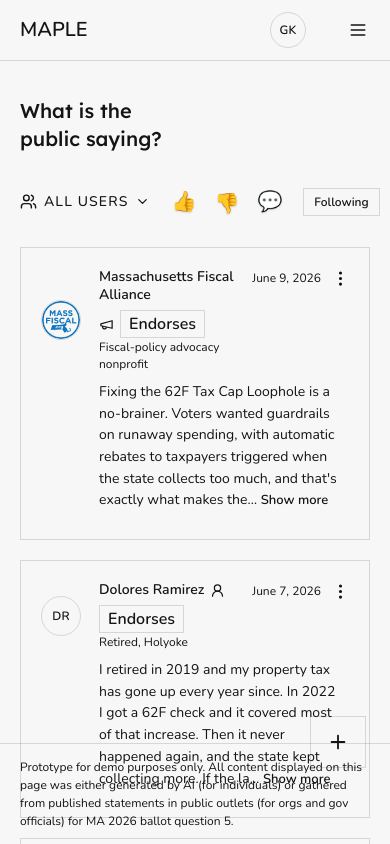
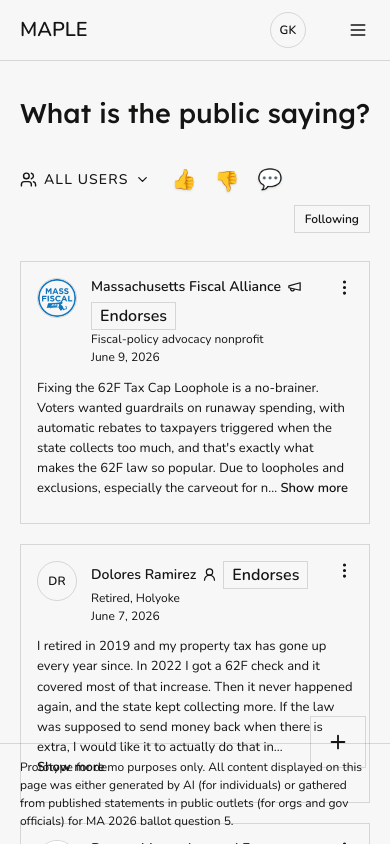
Before and after one commit to k-g-k/maple-testimony-redesign, a React (Vite) app: page / in a window 390 px wide. Shown: the top 844 px of the page. Built offline with nearby package versions, Linux system fonts and the light colour scheme.

Commit message:
visual changes

```diff
--- a/src/App.tsx
+++ b/src/App.tsx
@@ -36,6 +36,7 @@
           <Chapter
             id="testimony"
             question="What is the public saying?"
+            fullWidth
           >
             <TestimonyFeed
               filter={stance}
--- a/src/feed/TestimonyFeed.tsx
+++ b/src/feed/TestimonyFeed.tsx
@@ -75,9 +75,11 @@
       <p
         ref={measureRef}
         aria-hidden="true"
-        className="font-body text-base leading-[1.55] absolute invisible pointer-events-none"
+        className="font-body text-sm sm:text-base leading-[1.55] absolute invisible pointer-events-none"
       />
-      <p className="font-body text-base text-ink leading-[1.55]">
+      {/* Smaller on phones, so the six-line clamp holds more of the
+          testimony. */}
+      <p className="font-body text-sm sm:text-base text-ink leading-[1.55]">
         {collapsed ? `${text.slice(0, cutoff).trimEnd()}… ` : `${text} `}
         {cutoff !== null && (
           <button
@@ -123,8 +125,8 @@
     showDescriptor === true ||
     (showDescriptor === "officials" && user.userType !== "organization");
   return (
-    <div className="relative p-[20px] rounded-control">
-      <div className="relative flex items-center gap-[18px]">
+    <div className="relative p-[16px] sm:p-[20px] rounded-control">
+      <div className="relative flex items-start sm:items-center gap-[14px] sm:gap-[18px]">
         {!hideAvatar && <UserAvatar user={user} />}
         <div className="flex-1 min-w-0">
           {/* Name, type and stance wrap inside their own box; the date sits
@@ -153,9 +155,14 @@
                   {user.descriptor}
                 </p>
               )}
+              {/* Narrow, the name needs the whole row, so the date drops in
+                  under it and only the menu keeps the corner. */}
+              <p className="sm:hidden font-body text-xs text-ink-muted leading-[1.4] mt-[1px]">
+                {t.date}
+              </p>
             </div>
             <div className="shrink-0 self-start flex items-center gap-[2px] -mt-[5px] -mr-[6px]">
-              <span className="font-body text-xs text-ink-muted whitespace-nowrap mr-[2px]">
+              <span className="hidden sm:inline font-body text-xs text-ink-muted whitespace-nowrap mr-[2px]">
                 {t.date}
               </span>
               <EntryActions name={user.name} />
@@ -168,9 +175,13 @@
           name rather than under the avatar. A spacer rather than a left
           padding, because it is the avatar's own width and should change when
           that does. */}
+      {/* Narrow, the spacer goes and the body takes the card's full width;
+          a column of empty space under the avatar costs too much there. */}
       <div className="flex gap-[18px]">
-        {!hideAvatar && <div aria-hidden className="w-[40px] shrink-0" />}
-        <div className="flex-1 min-w-0 pt-[8px] pr-[12px] pb-[8px]">
+        {!hideAvatar && (
+          <div aria-hidden className="hidden sm:block w-[40px] shrink-0" />
+        )}
+        <div className="flex-1 min-w-0 pt-[12px] sm:pt-[8px] sm:pr-[12px] pb-[8px]">
           {fullBody ? (
             <p className="font-body text-base text-ink leading-[1.55] whitespace-pre-line">
               {t.body}
@@ -1150,7 +1161,7 @@
             {/* One row above the cards: the two pickers on the left, Following
                 pinned right. Following is an overlay on whatever they set
                 rather than a third way to narrow, so it sits apart. */}
-            <div className="flex items-center gap-[12px] mb-[12px]">
+            <div className="flex flex-wrap items-center gap-x-[12px] gap-y-[8px] mb-[12px]">
               <AccountTypePicker
                 value={typeFilter}
                 onChange={setTypeFilter}
--- a/src/ui/Chapter.tsx
+++ b/src/ui/Chapter.tsx
@@ -1,6 +1,7 @@
 // A titled section: the question, an optional action opposite it, and the
 // body beneath. One of the reusable blocks the ballot pages are built from.
 
+import { useLayoutEffect, useRef } from "react";
 import type { ReactNode } from "react";
 
 /**
@@ -19,6 +20,7 @@
   adornment,
   answer,
   band,
+  fullWidth,
   children,
 }: {
   id: string;
@@ -41,16 +43,57 @@
    * chapter open at hero weight and then drop back to reading weight.
    */
   band?: ReactNode;
+  /**
+   * Lets the question run the full width of the column instead of the 20ch
+   * measure. Below sm it is sized to fill the width on one line, up to the
+   * desktop size; from sm up it steps between fixed sizes and wraps only when
+   * the window runs out of room.
+   */
+  fullWidth?: boolean;
   children?: ReactNode;
 }) {
+  // Below sm the question is set at a reference size, measured, and scaled to
+  // fill the row. It is measured again once the webfont loads, since the
+  // fallback font runs a different width.
+  const rowRef = useRef<HTMLDivElement>(null);
+  const qRef = useRef<HTMLHeadingElement>(null);
+  useLayoutEffect(() => {
+    const row = rowRef.current;
+    const q = qRef.current;
+    if (!fullWidth || !row || !q) return;
+    const narrow = window.matchMedia("(max-width: 639.98px)");
+    const fit = () => {
+      q.style.fontSize = "";
+      q.style.whiteSpace = "";
+      if (!narrow.matches) return;
+      q.style.whiteSpace = "nowrap";
+      q.style.fontSize = "100px";
+      const size = Math.min(36, (100 * row.clientWidth) / q.scrollWidth);
+      q.style.fontSize = `${Math.floor(size * 2) / 2}px`;
+    };
+    fit();
+    document.fonts?.ready.then(fit);
+    const ro = new ResizeObserver(fit);
+    ro.observe(row);
+    return () => ro.disconnect();
+  }, [fullWidth, question]);
+
   const heading = (
     <>
       {eyebrow && <div className="mb-[10px]">{eyebrow}</div>}
-      <div className="flex items-start justify-between gap-[20px]">
+      <div
+        ref={rowRef}
+        className="flex items-start justify-between gap-[20px]"
+      >
         <div className="flex items-baseline gap-[14px] flex-wrap min-w-0">
           <h2
+            ref={qRef}
             id={`${id}-q`}
-            className="font-display font-medium text-xl sm:text-2xl lg:text-3xl tracking-display text-ink max-w-[20ch] text-balance"
+            className={`font-display font-medium tracking-display text-ink ${
+              fullWidth
+                ? "text-2xl lg:text-3xl max-sm:leading-[1.25]"
+                : "text-xl sm:text-2xl lg:text-3xl max-w-[20ch] text-balance"
+            }`}
           >
             {question}
           </h2>
--- a/src/ui/Modal.tsx
+++ b/src/ui/Modal.tsx
@@ -23,6 +23,10 @@
 //
 // `asidePinned` (default) makes the aside sticky under the header, so actions
 // stay put while a long body scrolls beside them.
+//
+// Below sm the panel becomes a full-screen sheet and the columns stack, body
+// first and aside after it, whatever `asideFirst` says. `mainMinWidth` only
+// applies from sm up, since a phone has no room to honour it.
 const PAD = 20;
 
 export function Modal({
@@ -88,17 +92,17 @@
       role="dialog"
       aria-modal="true"
       onClick={onClose}
-      className="fixed inset-0 z-50 flex items-center justify-center bg-black/40 p-[32px]"
+      className="fixed inset-0 z-50 flex items-center justify-center bg-black/40 sm:p-[32px]"
     >
       <div
         onClick={(e) => e.stopPropagation()}
         style={{ maxWidth, minHeight }}
-        className="relative flex w-full max-h-full flex-col overflow-y-auto bg-ground rounded-panel shadow-[0_20px_60px_rgba(0,0,0,0.28)]"
+        className="relative flex w-full h-full sm:h-auto max-h-full flex-col overflow-y-auto bg-ground sm:rounded-panel shadow-[0_20px_60px_rgba(0,0,0,0.28)]"
       >
         <div
           ref={headerRef}
           style={{ padding: `${PAD}px ${PAD}px 12px` }}
-          className="sticky top-0 z-20 flex items-center gap-[12px] bg-ground rounded-t-panel"
+          className="sticky top-0 z-20 flex items-center gap-[12px] bg-ground sm:rounded-t-panel"
         >
           <div className="flex-1 min-w-0">{title}</div>
           <div className="shrink-0 flex items-center gap-[18px]">
@@ -115,20 +119,28 @@
 
         <div
           style={{ padding: `0 ${PAD}px ${footer ? 0 : PAD}px` }}
-          className={`flex flex-1 items-stretch gap-[16px] ${
-            asideFirst ? "flex-row-reverse" : ""
+          className={`flex flex-1 flex-col sm:flex-row items-stretch gap-[16px] ${
+            asideFirst ? "sm:flex-row-reverse" : ""
           }`}
         >
           <div
-            style={{ minWidth: mainMinWidth }}
-            className={mainMinWidth ? "flex-1" : "flex-1 min-w-0"}
+            style={
+              mainMinWidth
+                ? ({ "--main-min": mainMinWidth } as React.CSSProperties)
+                : undefined
+            }
+            className={`flex-1 min-w-0 ${
+              mainMinWidth ? "sm:min-w-[var(--main-min)]" : ""
+            }`}
           >
             {children}
           </div>
           {aside && (
             <div
               style={asidePinned ? { top: headerH } : undefined}
-              className={`w-[200px] shrink-0 self-start ${asidePinned ? "sticky" : ""}`}
+              className={`w-full sm:w-[200px] shrink-0 self-start ${
+                asidePinned ? "sm:sticky" : ""
+              }`}
             >
               {aside}
             </div>
@@ -138,7 +150,7 @@
         {footer && (
           <div
             style={{ padding: `12px ${PAD}px ${PAD}px` }}
-            className="sticky bottom-0 z-20 mt-auto bg-ground rounded-b-panel"
+            className="sticky bottom-0 z-20 mt-auto bg-ground sm:rounded-b-panel"
           >
             {footer}
           </div>
--- a/src/ui/chrome.tsx
+++ b/src/ui/chrome.tsx
@@ -62,9 +62,8 @@
         </button>
       </div>
       {open && (
-        // Laid over the page rather than pushing it down, so opening the menu
-        // doesn't move what you were reading. The header's own bottom rule
-        // already sits above it.
+        // Laid over the page, so opening the menu doesn't move what you were
+        // reading. The header's bottom rule sits above it.
         <div className="lg:hidden absolute inset-x-0 top-full bg-ground border-b border-line shadow-popover">
           <nav className="mx-auto max-w-[1180px] px-[20px] sm:px-[32px] py-[12px] flex flex-col">
             {NAV.map((n) => (
```
